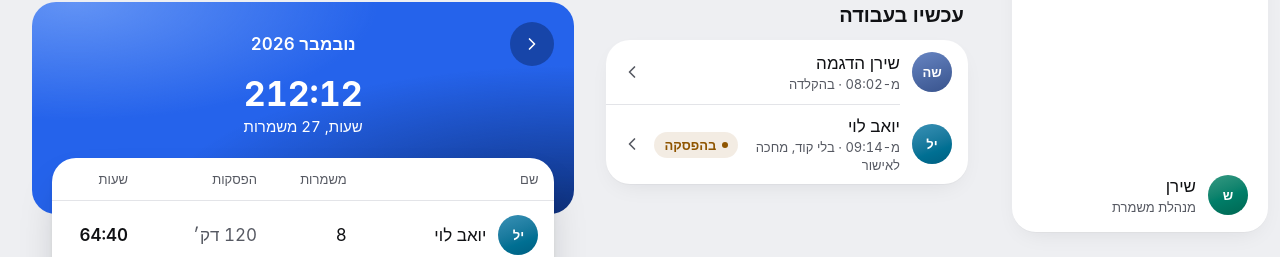
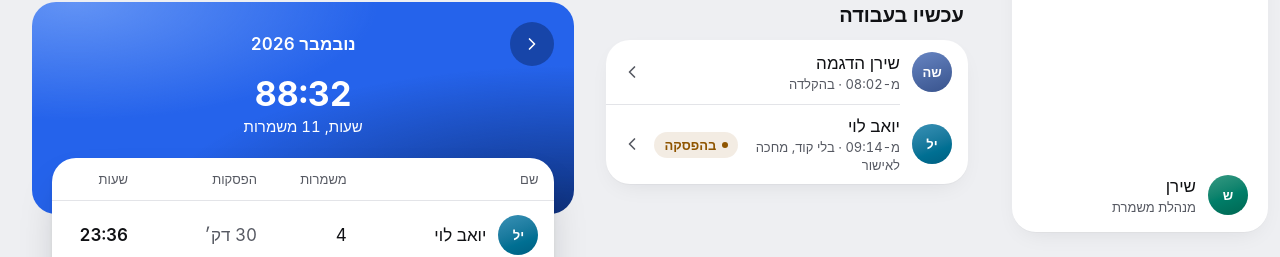
Before and after one commit to SuyfooS/conceptapp-v2, a Next.js app: page /design/shell/clock/team in a window 1280 px wide. Shown: the part 556-813 px from the top of the page. Built offline with nearby package versions, Linux system fonts and the light colour scheme.

Commit message:
Each person's own hours in the clock demo (#71)
In the clock demo, each person's page shows their own shifts, and the team list and its totals are summed from them, so a person's page and their row agree. Mock data only.

Co-Authored-By: Claude Opus 5.5 <noreply@anthropic.com>

```diff
--- a/app/design/shell/clock/team/[person]/page.tsx
+++ b/app/design/shell/clock/team/[person]/page.tsx
@@ -6,21 +6,18 @@ import { demoPersonHours, demoTeamHours, demoTeamPaths } from "../data";
 export const generateStaticParams = () =>
   demoTeamHours.people.map((person) => ({ person: person.userId }));
 
-// One person's shifts with mock data, with a shift left open to fix.
+// One person's shifts with mock data, the same as their row in the team list.
 export default async function ShellClockPerson({
   params,
 }: {
   params: Promise<{ person: string }>;
 }) {
   const { person } = await params;
-  const known = demoTeamHours.people.find((row) => row.userId === person);
-  if (!known) notFound();
+  const data = demoPersonHours(person);
+  if (!data) notFound();
   return (
     <PersonHoursView
-      data={{
-        ...demoPersonHours,
-        person: { userId: known.userId, name: known.name },
-      }}
+      data={data}
       actions={{ correct: demoCorrectEntry, add: demoAddEntry }}
       paths={demoTeamPaths}
     />
--- a/app/design/shell/clock/team/data.ts
+++ b/app/design/shell/clock/team/data.ts
@@ -1,3 +1,4 @@
+import type { ShiftRecord } from "@domain/time-clock";
 import type {
   PersonHoursData,
   TeamHoursData,
@@ -7,6 +8,9 @@ import { demoRecords } from "../data";
 const NOA = "noa";
 const YOAV = "yoav";
 const SHIRAN = "shiran";
+const MONTH = "2026-11";
+const TODAY = "2026-11-06";
+const OVERDUE_ENTRY = "68000000-0000-4000-a000-000000000021";
 
 export const demoTeamPaths = {
   clock: "/design/shell/clock",
@@ -14,11 +18,111 @@ export const demoTeamPaths = {
   code: "/design/shell/clock/code",
 };
 
+const shift = (
+  id: number,
+  date: string,
+  times: { in: string; out: string | null; minutes: number },
+  more: Partial<ShiftRecord> = {},
+): ShiftRecord => ({
+  id: `68000000-0000-4000-a000-0000000001${String(id).padStart(2, "0")}`,
+  date,
+  ...times,
+  breakMinutes: 0,
+  byManager: false,
+  overdue: false,
+  attendance: null,
+  ...more,
+});
+
+/**
+ * Each person's shifts this month, newest first. The team list and its totals
+ * are summed from these, so a person's page and their row always agree.
+ */
+const demoPeople: {
+  userId: string;
+  name: string;
+  records: ShiftRecord[];
+}[] = [
+  {
+    userId: YOAV,
+    name: "יואב לוי",
+    records: [
+      // At work now, on a break, clocked in without a code: it waits.
+      shift(
+        1,
+        TODAY,
+        { in: "09:14", out: null, minutes: 166 },
+        { attendance: { how: "none", pending: true } },
+      ),
+      shift(
+        2,
+        "2026-11-05",
+        { in: "16:00", out: "23:30", minutes: 420 },
+        { breakMinutes: 30 },
+      ),
+      shift(3, "2026-11-03", { in: "16:05", out: "23:10", minutes: 425 }),
+      shift(
+        4,
+        "2026-11-01",
+        { in: "16:00", out: "22:45", minutes: 405 },
+        { byManager: true },
+      ),
+    ],
+  },
+  {
+    userId: NOA,
+    name: "נועה כהן",
+    records: [
+      ...demoRecords.filter((record) => record.date === "2026-11-05"),
+      // Left open since the evening of the 4th: only a manager can close it.
+      {
+        id: OVERDUE_ENTRY,
+        date: "2026-11-04",
+        in: "16:00",
+        out: null,
+        minutes: 24 * 60,
+        breakMinutes: 0,
+        byManager: false,
+        overdue: true,
+        attendance: null,
+      },
+      ...demoRecords.filter((record) => record.date < "2026-11-04"),
+    ],
+  },
+  {
+    userId: SHIRAN,
+    name: "שירן הדגמה",
+    records: [
+      // At work now, with the code's digits.
+      shift(
+        5,
+        TODAY,
+        { in: "08:02", out: null, minutes: 238 },
+        { attendance: { how: "typed", pending: false } },
+      ),
+      shift(6, "2026-11-04", { in: "08:00", out: "16:02", minutes: 482 }),
+      shift(7, "2026-11-02", { in: "07:58", out: "15:30", minutes: 452 }),
+    ],
+  },
+];
+
+const sum = (records: ShiftRecord[], key: "minutes" | "breakMinutes") =>
+  records.reduce((total, record) => total + record[key], 0);
+
+const people = demoPeople.map((person) => ({
+  userId: person.userId,
+  name: person.name,
+  former: false,
+  minutes: sum(person.records, "minutes"),
+  shifts: person.records.length,
+  breakMinutes: sum(person.records, "breakMinutes"),
+}));
+
 export const demoTeamHours: TeamHoursData = {
-  month: "2026-11",
-  currentMonth: "2026-11",
-  minutes: 212 * 60 + 12,
-  shifts: 27,
+  month: MONTH,
+  currentMonth: MONTH,
+  minutes: people.reduce((total, person) => total + person.minutes, 0),
+  shifts: people.reduce((total, person) => total + person.shifts, 0),
   required: true,
   showCode: true,
   viewOnly: false,
@@ -46,7 +150,7 @@ export const demoTeamHours: TeamHoursData = {
       name: "שירן הדגמה",
       since: "08:02",
       onBreak: false,
-      month: "2026-11",
+      month: MONTH,
       attendance: { how: "typed", pending: false },
     },
     {
@@ -54,66 +158,33 @@ export const demoTeamHours: TeamHoursData = {
       name: "יואב לוי",
       since: "09:14",
       onBreak: true,
-      month: "2026-11",
+      month: MONTH,
       attendance: { how: "none", pending: true },
     },
   ],
   overdue: [
     {
-      entryId: "68000000-0000-4000-a000-000000000021",
+      entryId: OVERDUE_ENTRY,
       userId: NOA,
       name: "נועה כהן",
       date: "2026-11-04",
       in: "16:00",
     },
   ],
-  people: [
-    {
-      userId: YOAV,
-      name: "יואב לוי",
-      former: false,
-      minutes: 64 * 60 + 40,
-      shifts: 8,
-      breakMinutes: 120,
-    },
-    {
-      userId: NOA,
-      name: "נועה כהן",
-      former: false,
-      minutes: 86 * 60 + 30,
-      shifts: 11,
-      breakMinutes: 180,
-    },
-    {
-      userId: SHIRAN,
-      name: "שירן הדגמה",
-      former: false,
-      minutes: 61 * 60 + 2,
-      shifts: 8,
-      breakMinutes: 0,
-    },
-  ],
+  people,
 };
 
-export const demoPersonHours: PersonHoursData = {
-  person: { userId: NOA, name: "נועה כהן" },
-  month: "2026-11",
-  currentMonth: "2026-11",
-  minutes: demoRecords.reduce((sum, record) => sum + record.minutes, 0),
-  records: [
-    {
-      id: "68000000-0000-4000-a000-000000000021",
-      date: "2026-11-04",
-      in: "16:00",
-      out: null,
-      minutes: 24 * 60,
-      breakMinutes: 0,
-      byManager: false,
-      overdue: true,
-      attendance: null,
-    },
-    ...demoRecords.filter((record) => record.date !== "2026-11-04"),
-  ],
-  today: "2026-11-06",
-  viewOnly: false,
-};
+/** One person's month, from the same shifts as their row in the team list. */
+export function demoPersonHours(userId: string): PersonHoursData | null {
+  const person = demoPeople.find((row) => row.userId === userId);
+  if (!person) return null;
+  return {
+    person: { userId: person.userId, name: person.name },
+    month: MONTH,
+    currentMonth: MONTH,
+    minutes: sum(person.records, "minutes"),
+    records: person.records,
+    today: TODAY,
+    viewOnly: false,
+  };
+}
```
Also changed, not shown: 2 other files (tests, documents, lock files or other folders).
